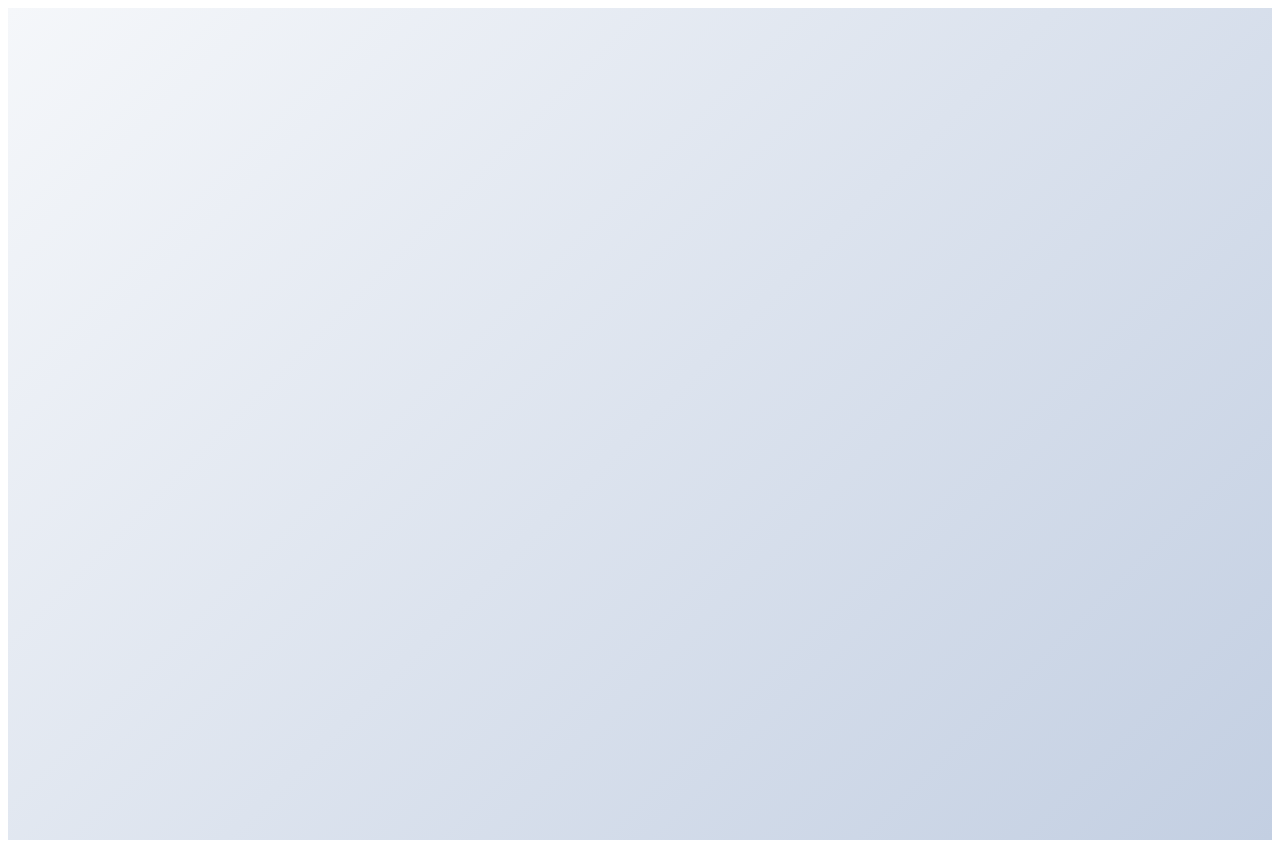
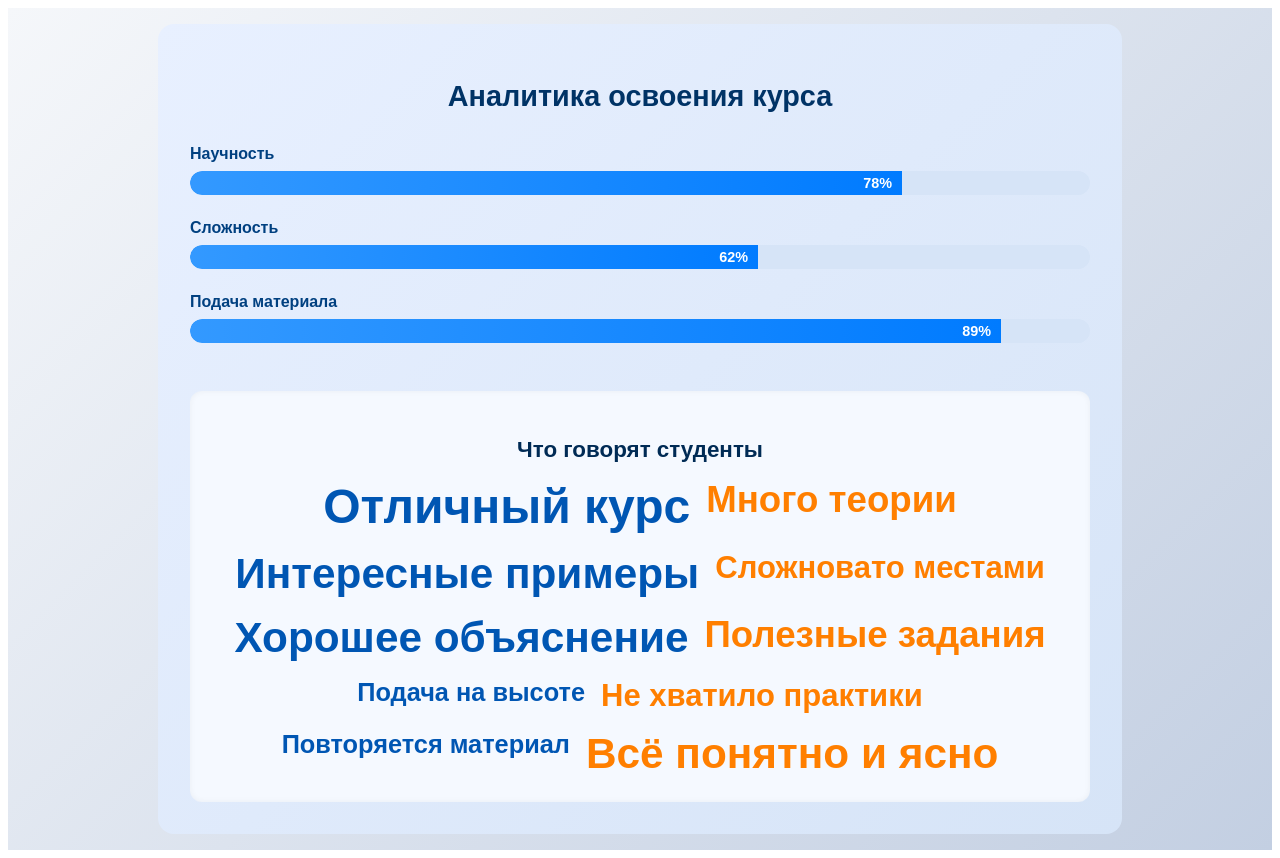
Before and after one commit to r1jesky/LectureLens-front, an Angular app: page /dashboard in a window 1280 px wide. Before the commit this address led to /. Built offline with nearby package versions, Linux system fonts and the light colour scheme.

Commit message:
Тут ваще страх, лк препода готова

```diff
--- a/src/app/app.config.ts
+++ b/src/app/app.config.ts
@@ -3,6 +3,7 @@ import { provideRouter } from '@angular/router';
 import { BubbleRatingComponent } from './bubble-rating/bubble-rating.component';
 import { AchievementsPageComponent } from './achievements-page/achievements-page.component';
 import { WelcomePageComponent } from './welcome-page/welcome-page.component';
+import { DashboardComponent } from './dashboard/dashboard.component';
 
 export const appConfig: ApplicationConfig = {
   providers: [
@@ -10,6 +11,7 @@ export const appConfig: ApplicationConfig = {
       { path: '', component: WelcomePageComponent },
       { path: 'rating', component: BubbleRatingComponent },
       { path: 'achievements', component: AchievementsPageComponent },
+      { path: 'dashboard', component: DashboardComponent },
     ]),
   ],
 };
--- a/src/app/app.routes.ts
+++ b/src/app/app.routes.ts
@@ -2,9 +2,11 @@ import { Routes } from '@angular/router';
 import { BubbleRatingComponent } from './bubble-rating/bubble-rating.component';
 import { AchievementsPageComponent } from './achievements-page/achievements-page.component';
 import { WelcomePageComponent } from './welcome-page/welcome-page.component';
+import { DashboardComponent } from './dashboard/dashboard.component';
 
 export const routes: Routes = [
   { path: '', component: WelcomePageComponent },
   { path: 'rating', component: BubbleRatingComponent },
   { path: 'achievements', component: AchievementsPageComponent },
+  { path: 'dashboard', component: DashboardComponent },
 ];
--- a/src/app/dashboard/dashboard.component.css
+++ b/src/app/dashboard/dashboard.component.css
@@ -0,0 +1,82 @@
+.dashboard {
+  padding: 2rem;
+  background: linear-gradient(135deg, #e8f0ff, #d6e4f7);
+  border-radius: 16px;
+  max-width: 900px;
+  margin: auto;
+  font-family: Arial, sans-serif;
+}
+
+.dashboard-title {
+  text-align: center;
+  color: #003366;
+  font-size: 1.8rem;
+  margin-bottom: 2rem;
+}
+
+.metrics {
+  margin-bottom: 3rem;
+}
+
+.metric {
+  margin-bottom: 1.5rem;
+}
+
+.metric-label {
+  font-weight: bold;
+  color: #004080;
+  margin-bottom: 0.5rem;
+}
+
+.metric-bar {
+  height: 24px;
+  background-color: #d6e4f7;
+  border-radius: 12px;
+  overflow: hidden;
+  position: relative;
+}
+
+.metric-fill {
+  height: 100%;
+  background: linear-gradient(to right, #3399ff, #007bff);
+  display: flex;
+  align-items: center;
+  justify-content: flex-end;
+  padding-right: 10px;
+  color: white;
+  font-weight: bold;
+  font-size: 0.9rem;
+  border-radius: 12px 0 0 12px;
+  transition: width 0.5s ease;
+}
+
+.cloud {
+  background: #f5f9ff;
+  padding: 1.5rem;
+  border-radius: 12px;
+  box-shadow: inset 0 0 6px rgba(0, 0, 0, 0.05);
+}
+
+.cloud-title {
+  text-align: center;
+  font-size: 1.4rem;
+  color: #002b55;
+  margin-bottom: 1rem;
+}
+
+.cloud-container {
+  display: flex;
+  flex-wrap: wrap;
+  justify-content: center;
+  gap: 1rem;
+}
+
+.cloud-item {
+  font-weight: bold;
+  transition: transform 0.2s ease;
+  user-select: none;
+}
+
+.cloud-item:hover {
+  transform: scale(1.1);
+}
--- a/src/app/dashboard/dashboard.component.html
+++ b/src/app/dashboard/dashboard.component.html
@@ -1 +1,26 @@
-<p>dashboard works!</p>
+<div class="dashboard">
+  <h2 class="dashboard-title">Аналитика освоения курса</h2>
+
+  <div class="metrics">
+    <div class="metric" *ngFor="let metric of metrics">
+      <div class="metric-label">{{ metric.label }}</div>
+      <div class="metric-bar">
+        <div class="metric-fill" [style.width.%]="metric.value">
+          <span class="metric-value">{{ metric.value }}%</span>
+        </div>
+      </div>
+    </div>
+  </div>
+
+  <div class="cloud">
+    <h3 class="cloud-title">Что говорят студенты</h3>
+    <div class="cloud-container">
+      <span *ngFor="let phrase of cloudPhrases; let i = index"
+            class="cloud-item"
+            [style.fontSize.px]="getFontSize(phrase.count)"
+            [style.color]="getPhraseColor(i)">
+        {{ phrase.text }}
+      </span>
+    </div>
+  </div>
+</div>
--- a/src/app/dashboard/dashboard.component.ts
+++ b/src/app/dashboard/dashboard.component.ts
@@ -1,11 +1,40 @@
 import { Component } from '@angular/core';
+import { CommonModule } from '@angular/common';
 
 @Component({
   selector: 'app-dashboard',
-  imports: [],
+  standalone: true,
+  imports: [CommonModule],
   templateUrl: './dashboard.component.html',
-  styleUrl: './dashboard.component.css'
+  styleUrls: ['./dashboard.component.css']
 })
 export class DashboardComponent {
+  metrics = [
+    { label: 'Научность', value: 78 },
+    { label: 'Сложность', value: 62 },
+    { label: 'Подача материала', value: 89 }
+  ];
 
+  cloudPhrases = [
+    { text: 'Отличный курс', count: 6 },
+    { text: 'Много теории', count: 4 },
+    { text: 'Интересные примеры', count: 5 },
+    { text: 'Сложновато местами', count: 3 },
+    { text: 'Хорошее объяснение', count: 5 },
+    { text: 'Полезные задания', count: 4 },
+    { text: 'Подача на высоте', count: 2 },
+    { text: 'Не хватило практики', count: 3 },
+    { text: 'Повторяется материал', count: 2 },
+    { text: 'Всё понятно и ясно', count: 5 }
+  ];
+
+  getFontSize(count: number): number {
+    const min = 14;
+    const max = 48;
+    return min + (max - min) * (Math.min(count, 6) / 6);
+  }
+
+  getPhraseColor(index: number): string {
+    return index % 2 === 0 ? '#0056b3' : '#ff7f00';
+  }
 }
```
